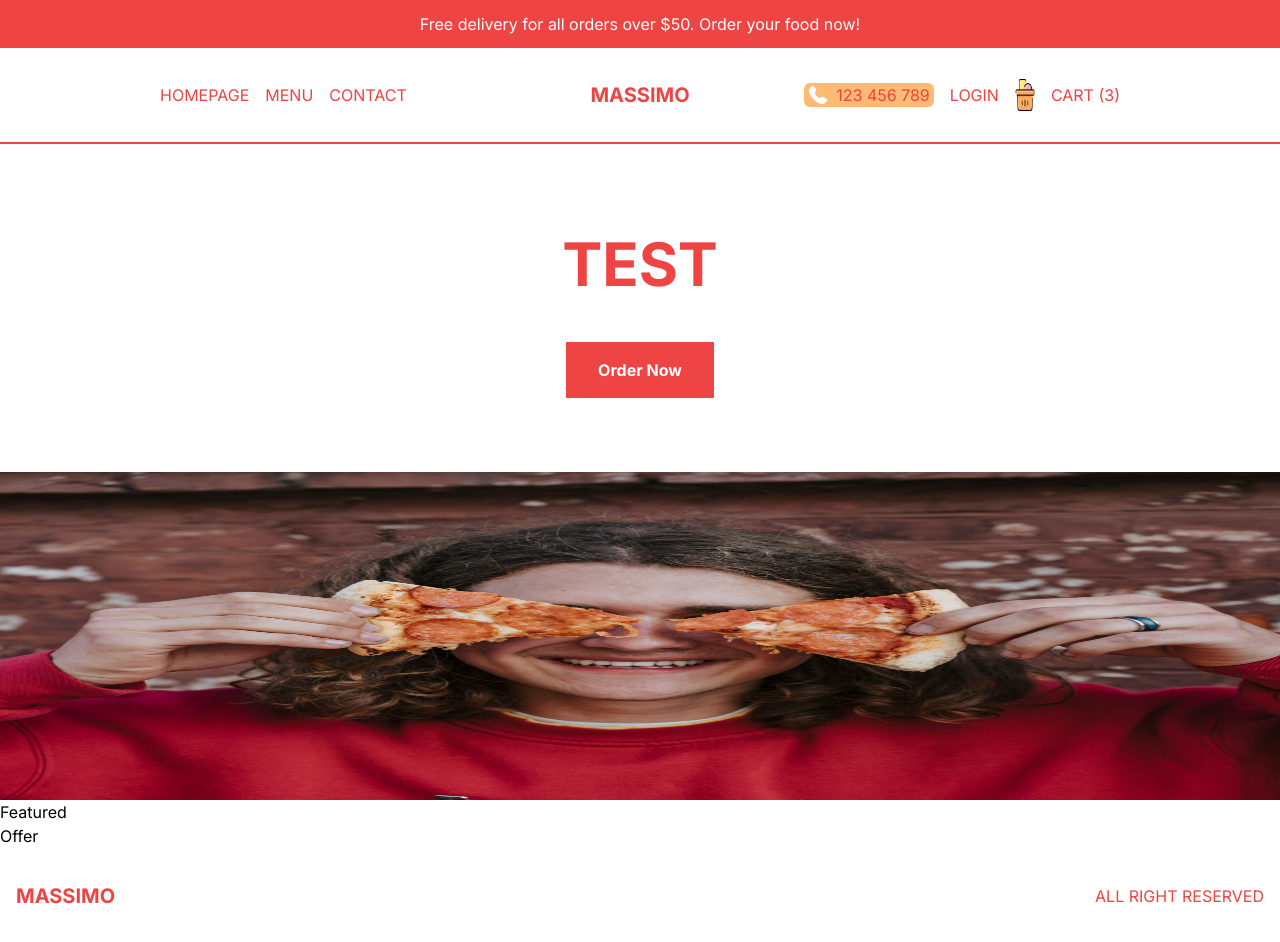
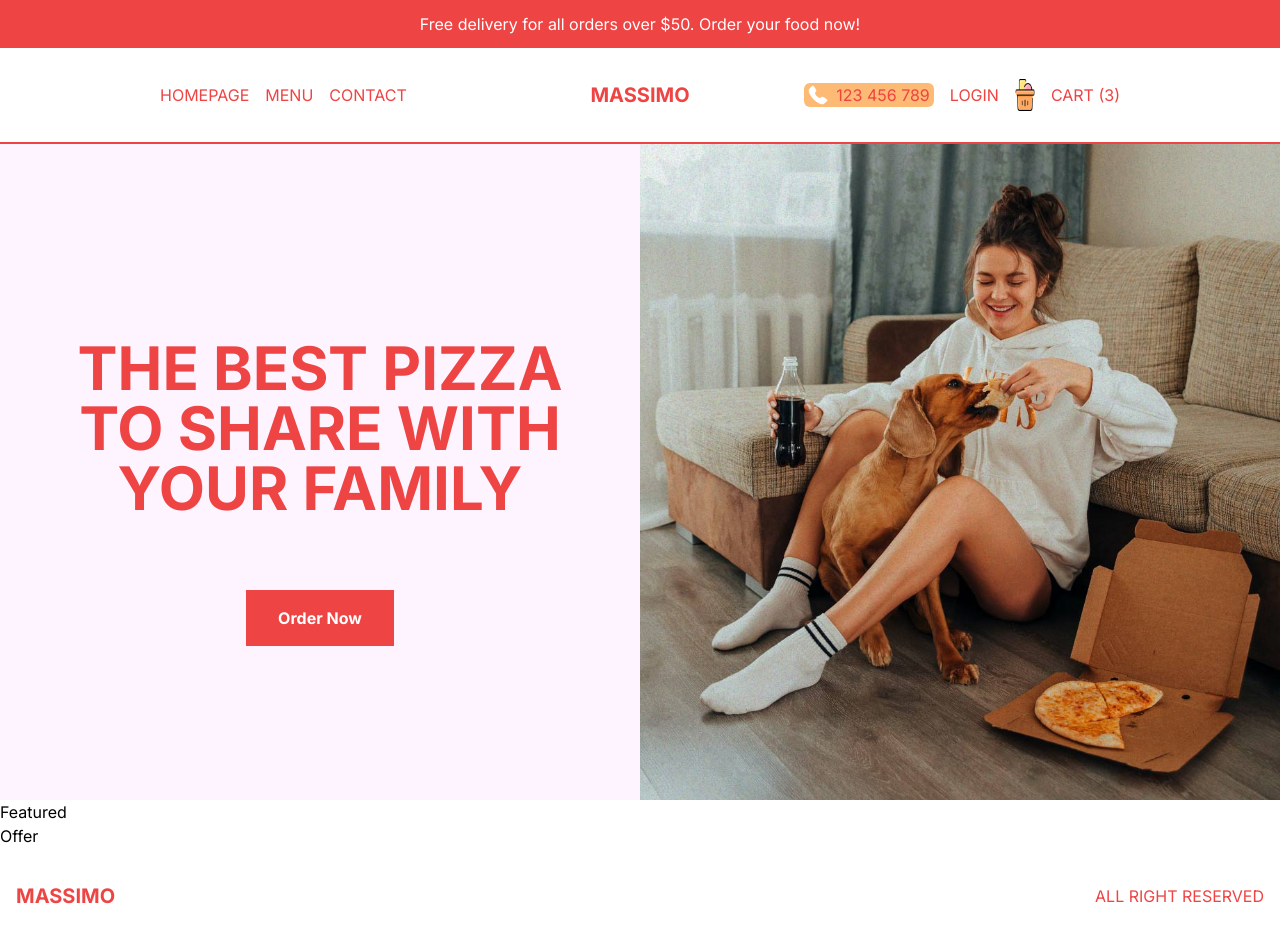
Before and after one commit to MarekRykaczewski/restaurant, a Next.js app: page / in a window 1280 px wide. Built offline with nearby package versions, Linux system fonts and the light colour scheme.

Commit message:
add Slider component

```diff
--- a/src/components/Slider.tsx
+++ b/src/components/Slider.tsx
@@ -1,8 +1,19 @@
-import React, { useState } from "react";
+"use client";
+
+import React, { useEffect, useState } from "react";
 import Image from "next/image";
 
 const Slider = () => {
-  const [currentSlide, setCurrentSlide] = useState();
+  const [currentSlide, setCurrentSlide] = useState(0);
+
+  useEffect(() => {
+    const interval = setInterval(
+      () =>
+        setCurrentSlide((prev) => (prev === data.length - 1 ? 0 : prev + 1)),
+      2000
+    );
+    return () => clearInterval(interval);
+  }, []);
 
   const data = [
     {
@@ -23,15 +34,20 @@ const Slider = () => {
   ];
 
   return (
-    <div className="flex flex-col h-[calc(100vh-6rem)] md:h-[calc(100vh-9rem)]">
-      <div className="h-1/2 flex items-center justify-center flex-col gap-8 text-red-500 font-bold">
-        <h1 className="text-5xl text-center uppercase p-4 md:text-6xl lg:text-7x;">
-          Test
+    <div className="flex flex-col h-[calc(100vh-6rem)] md:h-[calc(100vh-9rem)] lg:flex-row bg-fuchsia-50">
+      <div className="flex-1 flex items-center justify-center flex-col gap-8 text-red-500 font-bold">
+        <h1 className="text-5xl text-center uppercase p-4 md:p-10 md:text-6xl lg:text-7x;">
+          {data[currentSlide].title}
         </h1>
         <button className="bg-red-500 text-white py-4 px-8"> Order Now</button>
       </div>
-      <div className="w-full h-1/2 relative">
-        <Image src={"/slide1.png"} alt="" fill className="bg-cover" />
+      <div className="w-full h-1/2 relative lg:h-full lg:w-1/2">
+        <Image
+          src={data[currentSlide].image}
+          alt=""
+          fill
+          className="object-cover"
+        />
       </div>
     </div>
   );
```
Also changed, not shown: public/slide3.png (renamed from public/slide3.jpg).
